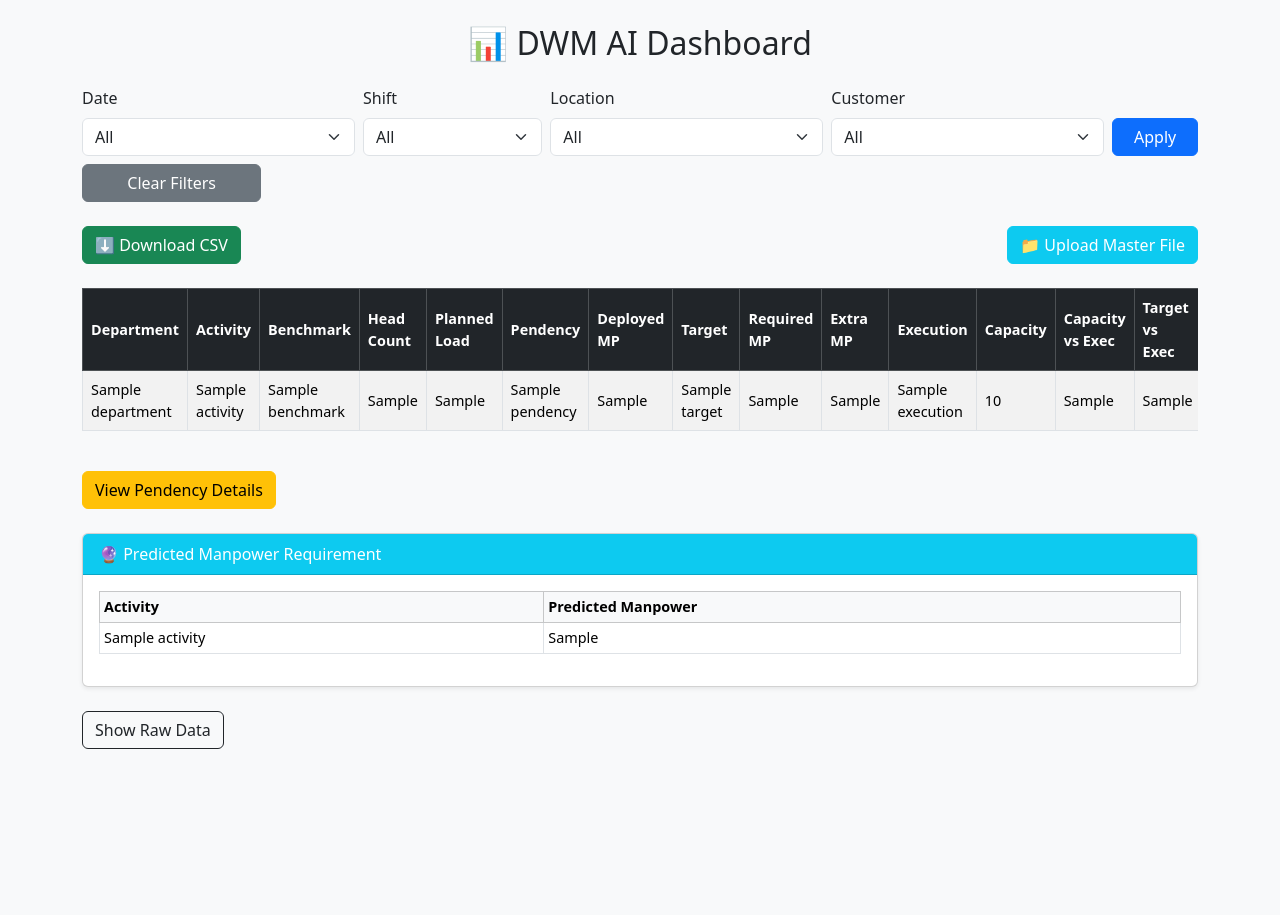
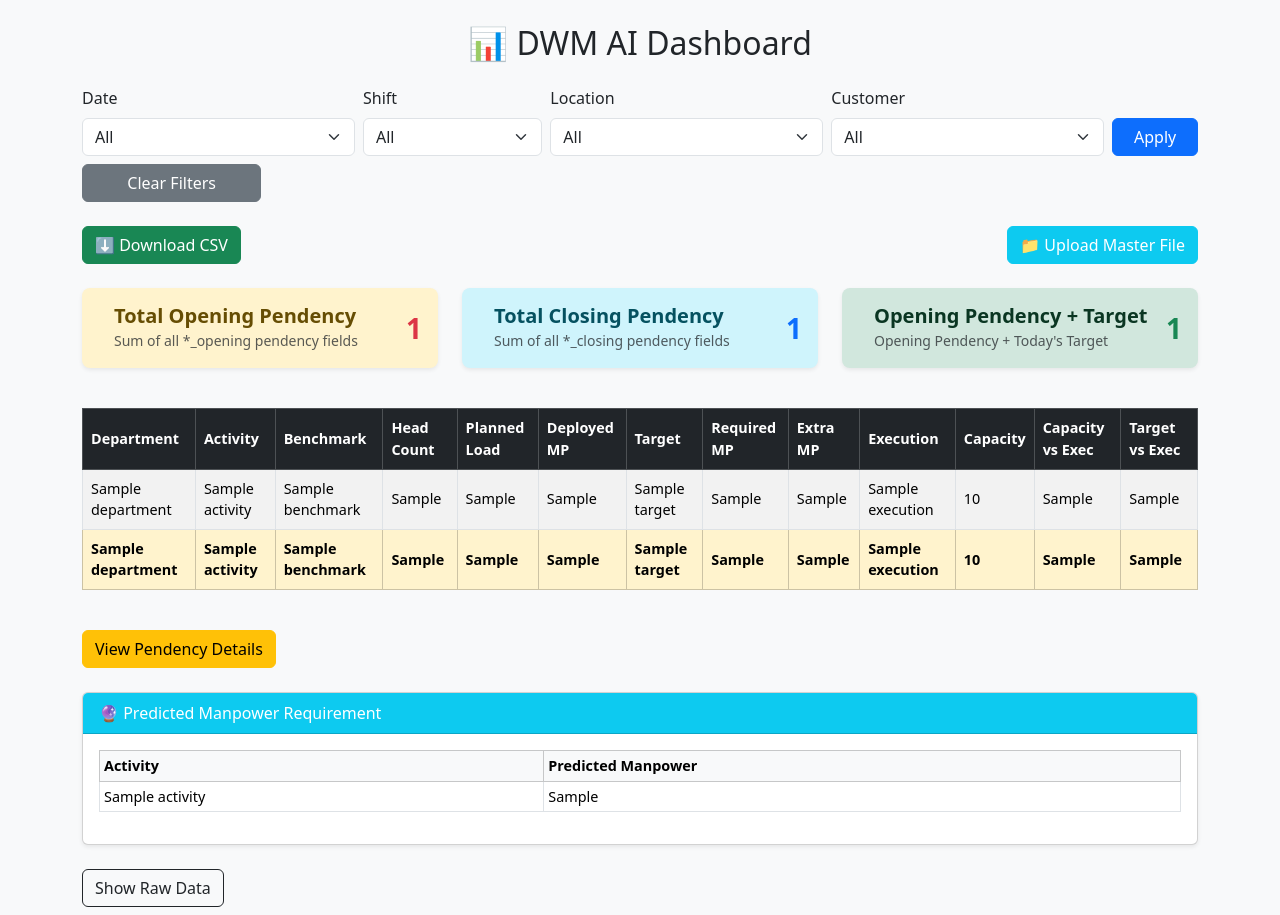
Before and after one commit to ashish86git/data-report, a Flask app: template templates/dwm_dashboard_ai.html in a window 1280 px wide. Before the commit the page ends 749 px from the top, so only its background shows below. Run offline with Flask 3, Linux system fonts and the light colour scheme; the template is opened without the code that fills it: most values are stand-ins (such as "Sample title", 1, 10 or a date in 2020); some libraries are stand-ins or nearby versions.

Commit message:
Add files via upload

```diff
--- a/templates/dwm_dashboard_ai.html
+++ b/templates/dwm_dashboard_ai.html
@@ -81,6 +81,55 @@
         <a href="{{ url_for('upload_master') }}" class="btn btn-info text-white">📁 Upload Master File</a>
     </div>
 
+
+    {% if total_opening_pendency or total_closing_pendency %}
+    <div class="row mt-4">
+        <!-- Total Opening Pendency -->
+        <div class="col-md-4">
+            <div class="alert alert-warning shadow-sm border-0 d-flex justify-content-between align-items-center rounded-3">
+                <div class="d-flex align-items-center">
+                    <i class="bi bi-hourglass-split fs-3 me-3 text-dark"></i>
+                    <div>
+                        <h5 class="mb-0 fw-semibold">Total Opening Pendency</h5>
+                        <small class="text-muted">Sum of all *_opening pendency fields</small>
+                    </div>
+                </div>
+                <span class="fs-3 fw-bold text-danger">{{ total_opening_pendency }}</span>
+            </div>
+        </div>
+
+        <!-- Total Closing Pendency -->
+        <div class="col-md-4">
+            <div class="alert alert-info shadow-sm border-0 d-flex justify-content-between align-items-center rounded-3">
+                <div class="d-flex align-items-center">
+                    <i class="bi bi-hourglass fs-3 me-3 text-dark"></i>
+                    <div>
+                        <h5 class="mb-0 fw-semibold">Total Closing Pendency</h5>
+                        <small class="text-muted">Sum of all *_closing pendency fields</small>
+                    </div>
+                </div>
+                <span class="fs-3 fw-bold text-primary">{{ total_closing_pendency }}</span>
+            </div>
+        </div>
+
+        <!-- Total Opening + Target -->
+        <div class="col-md-4">
+            <div class="alert alert-success shadow-sm border-0 d-flex justify-content-between align-items-center rounded-3">
+                <div class="d-flex align-items-center">
+                    <i class="bi bi-plus-square fs-3 me-3 text-dark"></i>
+                    <div>
+                        <h5 class="mb-0 fw-semibold">Opening Pendency + Target</h5>
+                        <small class="text-muted">Opening Pendency + Today's Target</small>
+                    </div>
+                </div>
+                <span class="fs-3 fw-bold text-success">{{ total_opening_plus_target }}</span>
+            </div>
+        </div>
+    </div>
+    {% endif %}
+
+
+
     <!-- Benchmark Table -->
     <div class="table-responsive mt-4">
         <table class="table table-bordered table-striped table-hover">
@@ -91,7 +140,6 @@
                 <th>Benchmark</th>
                 <th>Head Count</th>
                 <th>Planned Load</th>
-                <th>Pendency</th>
                 <th>Deployed MP</th>
                 <th>Target</th>
                 <th>Required MP</th>
@@ -110,7 +158,6 @@
                 <td>{{ row['Benchmark'] }}</td>
                 <td>{{ row['Head Count'] }}</td>
                 <td>{{ row['Planned Load'] }}</td>
-                    <td>{{ row['Pendency'] }}</td>
                 <td>{{ row['Deployed Manpower'] }}</td>
                 <td>{{ row['Target'] }}</td>
                 <td>{{ row['Required Manpower'] }}</td>
@@ -121,6 +168,23 @@
                 <td>{{ row['Target Vs Execution'] }}</td>
             </tr>
             {% endfor %}
+
+            <!-- 🔢 TOTAL ROW -->
+            <tr class="table-warning fw-bold">
+                <td>{{ totals['Department'] }}</td>
+                <td>{{ totals['Activity'] }}</td>
+                <td>{{ totals['Benchmark'] }}</td>
+                <td>{{ totals['Head Count'] }}</td>
+                <td>{{ totals['Planned Load'] }}</td>
+                <td>{{ totals['Deployed Manpower'] }}</td>
+                <td>{{ totals['Target'] }}</td>
+                <td>{{ totals['Required Manpower'] }}</td>
+                <td>{{ totals['Extra Manpower'] }}</td>
+                <td>{{ totals['Execution'] }}</td>
+                <td>{{ totals['Capacity'] }}</td>
+                <td>{{ totals['Capacity Vs Execution'] }}</td>
+                <td>{{ totals['Target Vs Execution'] }}</td>
+            </tr>
             </tbody>
         </table>
     </div>
```
Lines whose indentation alone changed are shown as unchanged.
